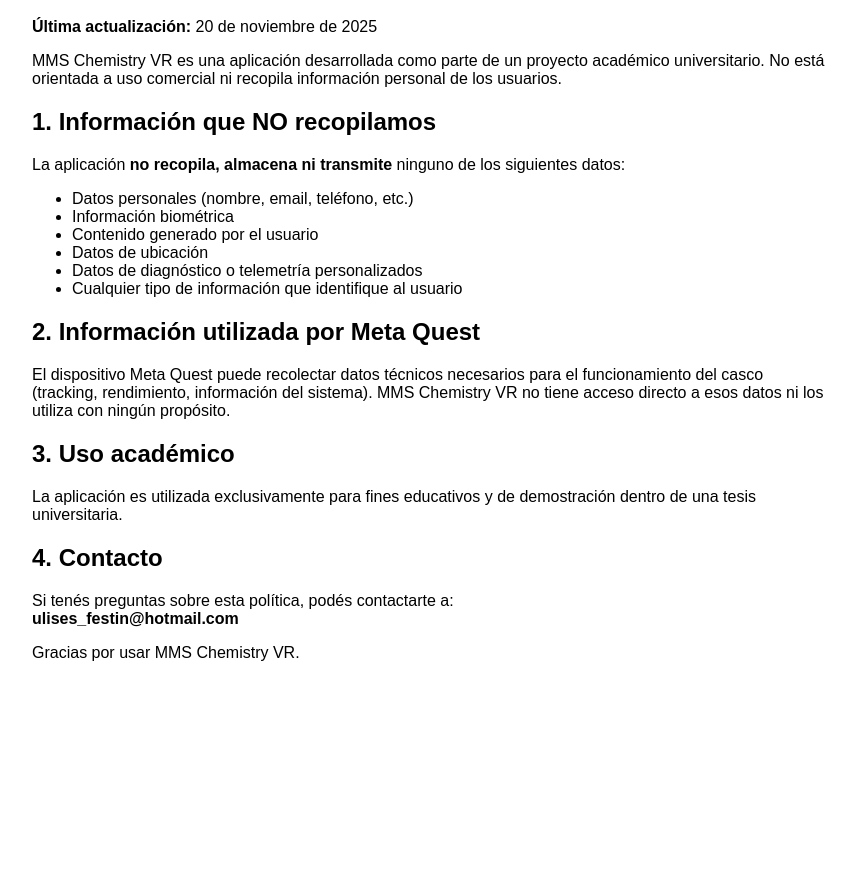
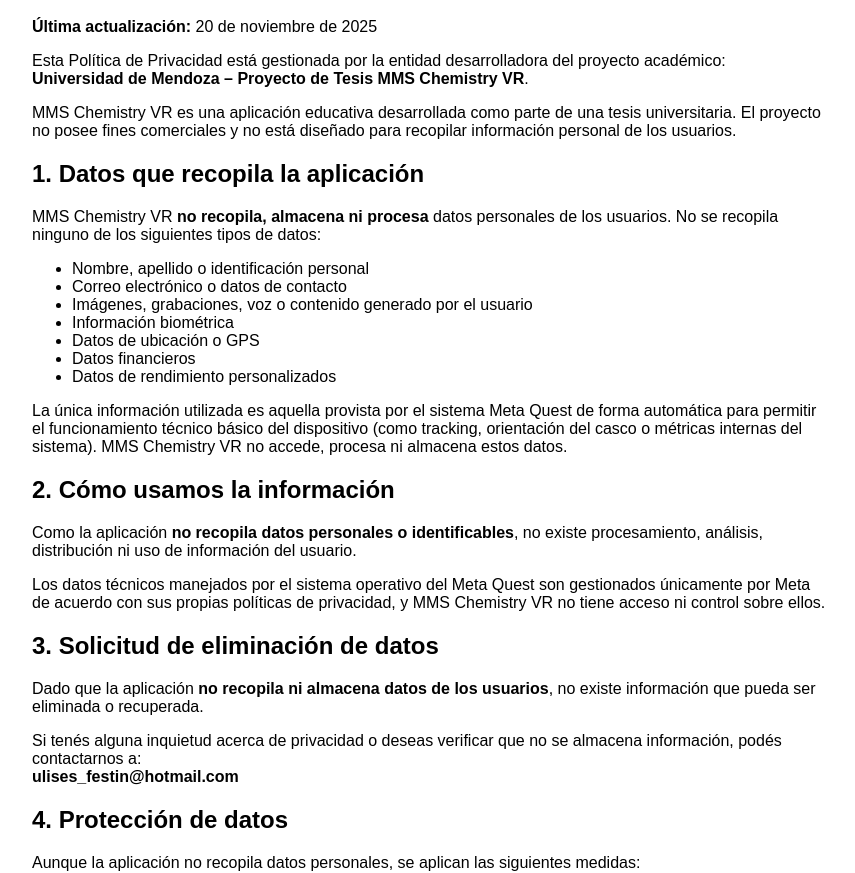
Before and after one commit to ulisesfestin/mms-chemistry-vr-policy, a plain HTML site: page privacy.html in a window 1280 px wide. Shown: the part 80-953 px from the top of the page, without its empty margins (8-863 px from the left). Before the commit the page ends 800 px from the top, so only its background shows below. Drawn offline with Linux system fonts and the light colour scheme.

Commit message:
Update privacy policy to clarify data collection practices and contact information

```diff
--- a/privacy.html
+++ b/privacy.html
@@ -10,40 +10,76 @@
     <p><strong>Última actualización:</strong> 20 de noviembre de 2025</p>
 
     <p>
-        MMS Chemistry VR es una aplicación desarrollada como parte de un proyecto académico universitario.
-        No está orientada a uso comercial ni recopila información personal de los usuarios.
+        Esta Política de Privacidad está gestionada por la entidad desarrolladora del proyecto académico:
+        <br><strong>Universidad de Mendoza – Proyecto de Tesis MMS Chemistry VR</strong>.
     </p>
 
-    <h2>1. Información que NO recopilamos</h2>
-    <p>La aplicación <strong>no recopila, almacena ni transmite</strong> ninguno de los siguientes datos:</p>
+    <p>
+        MMS Chemistry VR es una aplicación educativa desarrollada como parte de una tesis universitaria.
+        El proyecto no posee fines comerciales y no está diseñado para recopilar información personal de los usuarios.
+    </p>
+
+    <h2>1. Datos que recopila la aplicación</h2>
+    <p>
+        MMS Chemistry VR <strong>no recopila, almacena ni procesa</strong> datos personales de los usuarios.
+        No se recopila ninguno de los siguientes tipos de datos:
+    </p>
     <ul>
-        <li>Datos personales (nombre, email, teléfono, etc.)</li>
+        <li>Nombre, apellido o identificación personal</li>
+        <li>Correo electrónico o datos de contacto</li>
+        <li>Imágenes, grabaciones, voz o contenido generado por el usuario</li>
         <li>Información biométrica</li>
-        <li>Contenido generado por el usuario</li>
-        <li>Datos de ubicación</li>
-        <li>Datos de diagnóstico o telemetría personalizados</li>
-        <li>Cualquier tipo de información que identifique al usuario</li>
+        <li>Datos de ubicación o GPS</li>
+        <li>Datos financieros</li>
+        <li>Datos de rendimiento personalizados</li>
     </ul>
 
-    <h2>2. Información utilizada por Meta Quest</h2>
     <p>
-        El dispositivo Meta Quest puede recolectar datos técnicos necesarios para el funcionamiento
-        del casco (tracking, rendimiento, información del sistema). MMS Chemistry VR no tiene acceso
-        directo a esos datos ni los utiliza con ningún propósito.
+        La única información utilizada es aquella provista por el sistema Meta Quest de forma automática para permitir
+        el funcionamiento técnico básico del dispositivo (como tracking, orientación del casco o métricas internas del sistema).
+        MMS Chemistry VR no accede, procesa ni almacena estos datos.
     </p>
 
-    <h2>3. Uso académico</h2>
+    <h2>2. Cómo usamos la información</h2>
     <p>
-        La aplicación es utilizada exclusivamente para fines educativos y de demostración dentro de
-        una tesis universitaria.
+        Como la aplicación <strong>no recopila datos personales o identificables</strong>, no existe procesamiento,
+        análisis, distribución ni uso de información del usuario.
     </p>
 
-    <h2>4. Contacto</h2>
     <p>
-        Si tenés preguntas sobre esta política, podés contactarte a:
+        Los datos técnicos manejados por el sistema operativo del Meta Quest son gestionados únicamente por Meta
+        de acuerdo con sus propias políticas de privacidad, y MMS Chemistry VR no tiene acceso ni control sobre ellos.
+    </p>
+
+    <h2>3. Solicitud de eliminación de datos</h2>
+    <p>
+        Dado que la aplicación <strong>no recopila ni almacena datos de los usuarios</strong>, no existe información
+        que pueda ser eliminada o recuperada.
+    </p>
+
+    <p>
+        Si tenés alguna inquietud acerca de privacidad o deseas verificar que no se almacena información,
+        podés contactarnos a:
         <br><strong>ulises_festin@hotmail.com</strong>
     </p>
 
-    <p>Gracias por usar MMS Chemistry VR.</p>
+    <h2>4. Protección de datos</h2>
+    <p>
+        Aunque la aplicación no recopila datos personales, se aplican las siguientes medidas:
+    </p>
+    <ul>
+        <li>No se transmiten datos a servidores externos.</li>
+        <li>No se utiliza almacenamiento local para información del usuario.</li>
+        <li>No se emplean SDKs de terceros para analytics o publicidad.</li>
+        <li>No se comparte información con terceros bajo ninguna circunstancia.</li>
+    </ul>
+
+    <h2>5. Contacto</h2>
+    <p>
+        Para cualquier consulta relacionada con esta política, podés comunicarte a:
+        <br><strong>ulises_festin@hotmail.com</strong>
+    </p>
+
+    <p>Gracias por utilizar MMS Chemistry VR.</p>
 </body>
 </html>
```
